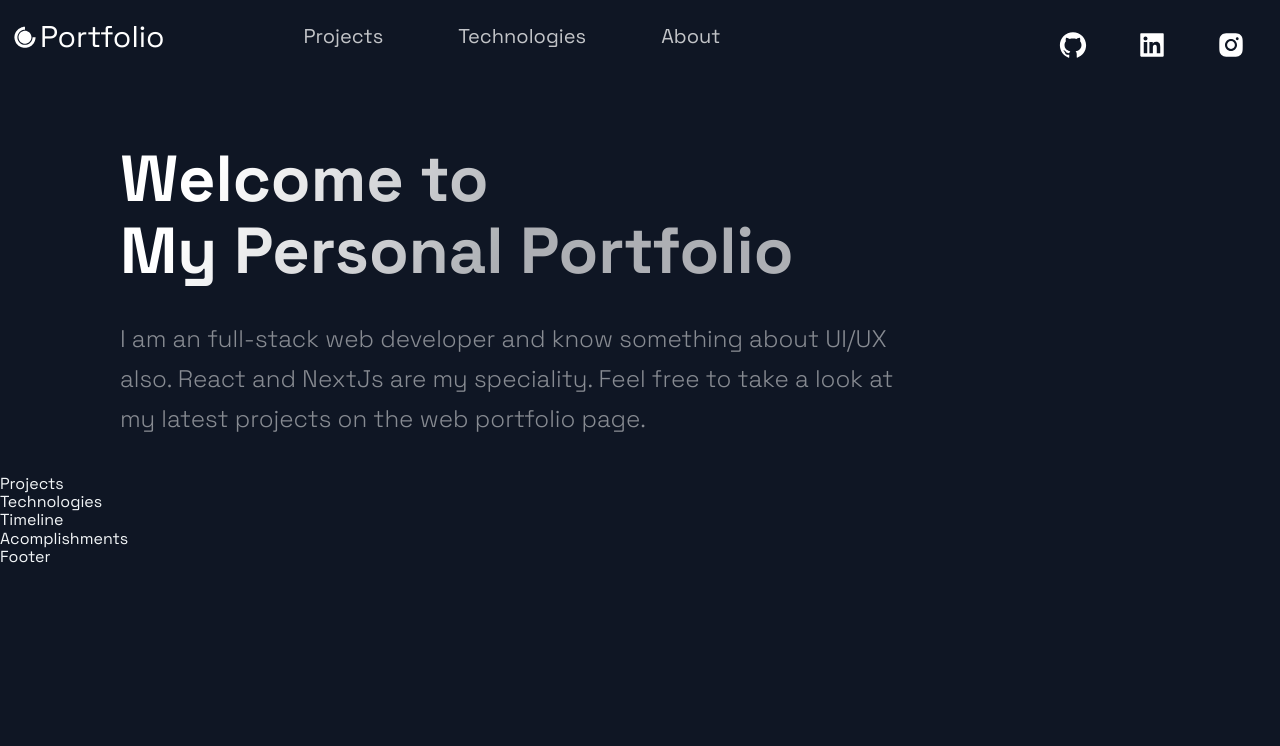
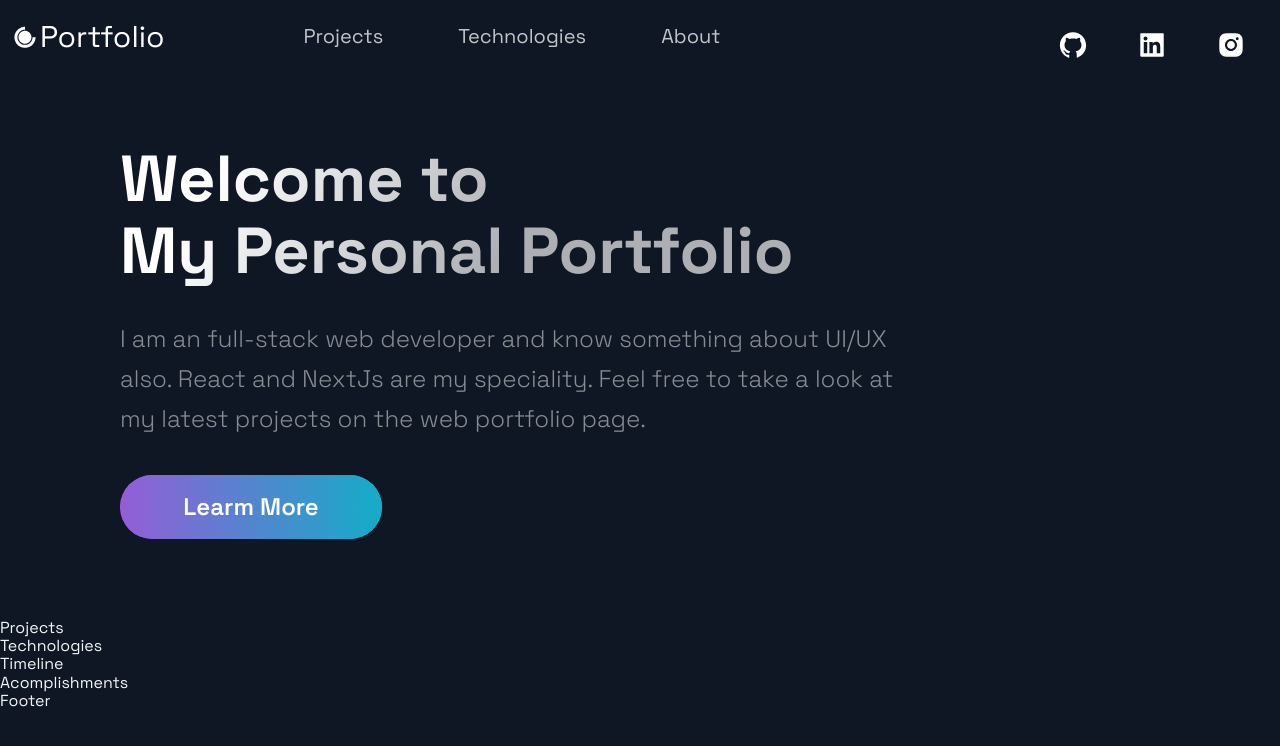
Before and after one commit to tsertic/portfolio-2022, a Next.js app: page / in a window 1280 px wide. Shown: the top 746 px of the page. Built offline with nearby package versions, Linux system fonts and the light colour scheme.

Commit message:
finished v1 of hero section

```diff
--- a/src/components/Hero/Hero.js
+++ b/src/components/Hero/Hero.js
@@ -20,6 +20,13 @@ const Hero = (props) => (
         React and NextJs are my speciality. Feel free to take a look at my
         latest projects on the web portfolio page.
       </SectionText>
+      <Button
+        onClicl={() => {
+          window.location = "https://google.com";
+        }}
+      >
+        Learm More
+      </Button>
     </LeftSection>
   </Section>
 );
```
